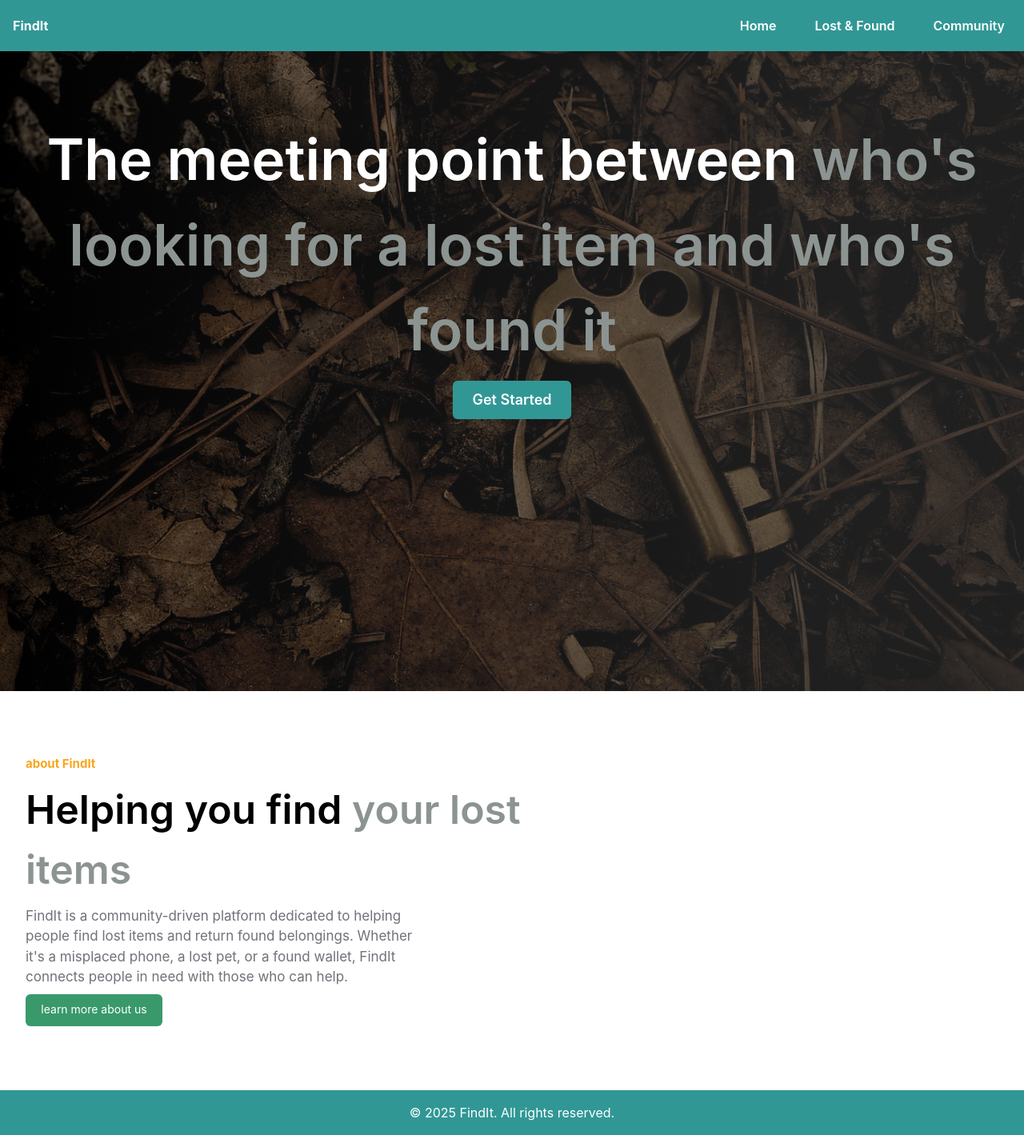
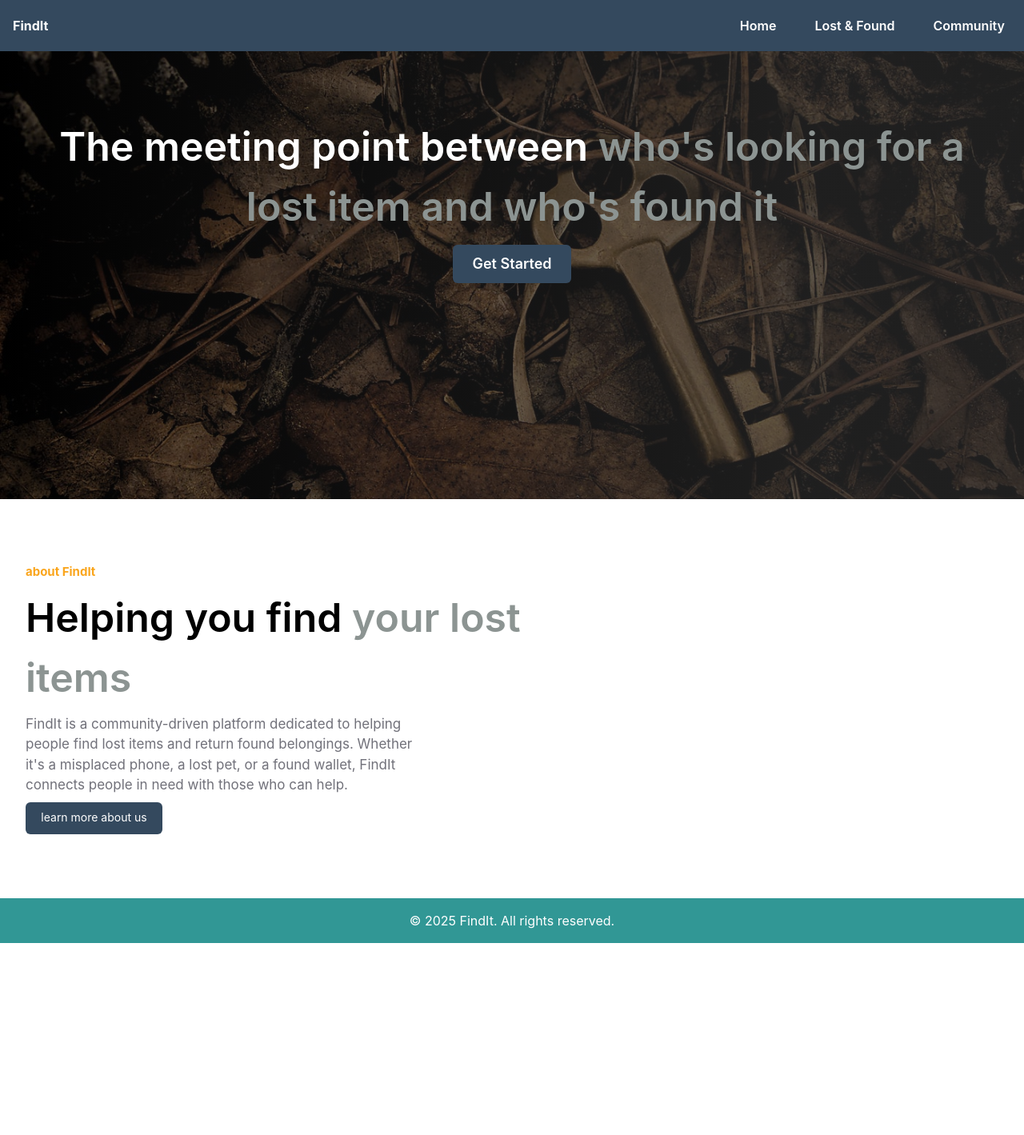
Before and after one commit to udogri/FindIt, a React (Vite) app: page / in a window 1280 px wide. Shown: the whole page at 80% size. After the commit the page ends 1179 px from the top, so only its background shows below. Built offline with nearby package versions, Linux system fonts and the light colour scheme.

Commit message:
updates to the landing page, lost and found page and header

```diff
--- a/src/components/Header.jsx
+++ b/src/components/Header.jsx
@@ -27,7 +27,7 @@ export default function Header() {
   const { isOpen, onOpen, onClose } = useDisclosure();
 
   return (
-    <Box bg="teal.500" px={4} position="relative">
+    <Box bg="#34495e" px={4} position="relative">
       <Flex h={16} align="center" alignItems="center" justifyContent="space-between">
         <Box color="white" fontWeight="bold">FindIt</Box>
         <IconButton
--- a/src/pages/LandingPage.jsx
+++ b/src/pages/LandingPage.jsx
@@ -16,17 +16,17 @@ export default function LandingPage() {
        bgPosition="center"
       bgRepeat="no-repeat"
       bgSize="cover"
-      h="100vh"
+      h="70vh"
        >
         <Box  p={8} mt="50px" color="white" align="center"  textAlign="center">
-          <Text fontSize={{base:"30px", md:"71px"}} fontWeight="600" color="white" >
+          <Text fontSize={{base:"30px", md:"50px"}} fontWeight="600" color="white" >
           The meeting point between{" "}
                 <Text as="span" color="#8C9492">
                 who's looking for a lost item and who's found it
                 </Text>
             </Text>
 
-          <Button mt="10px" mb="10px" as={RouterLink} to="/lost-and-found" colorScheme="teal" size="lg">
+          <Button mt="10px" mb="10px" as={RouterLink} to="/lost-and-found" color="white" background="#34495e" size="lg">
             Get Started
           </Button>
         </Box>
@@ -61,7 +61,7 @@ export default function LandingPage() {
               wallet, FindIt connects people in need with those who can help.
               </Text>
               <Flex >
-                <Button w={{base:"150px", md: "171px"}} bg="#39996B" fontWeight="400" fontSize={{base:"12px", md:"14px"}} px="28px" py="10px" color="#ffff" >learn more about us </Button>
+                <Button w={{base:"150px", md: "171px"}} bg="#34495e" fontWeight="400" fontSize={{base:"12px", md:"14px"}} px="28px" py="10px" color="#ffff" >learn more about us </Button>
               </Flex>
             </Stack>
             {/* <Image
--- a/src/pages/LostAndFound.jsx
+++ b/src/pages/LostAndFound.jsx
@@ -23,7 +23,8 @@ export default function LostAndFound() {
       <Text mb={8}>Browse or report lost and found items in your community.</Text>
 
       <Button
-        colorScheme="teal"
+        background="#34495e"
+        color="white"
         mb={8}
         onClick={() => navigate('/report-item')}
       >
```
